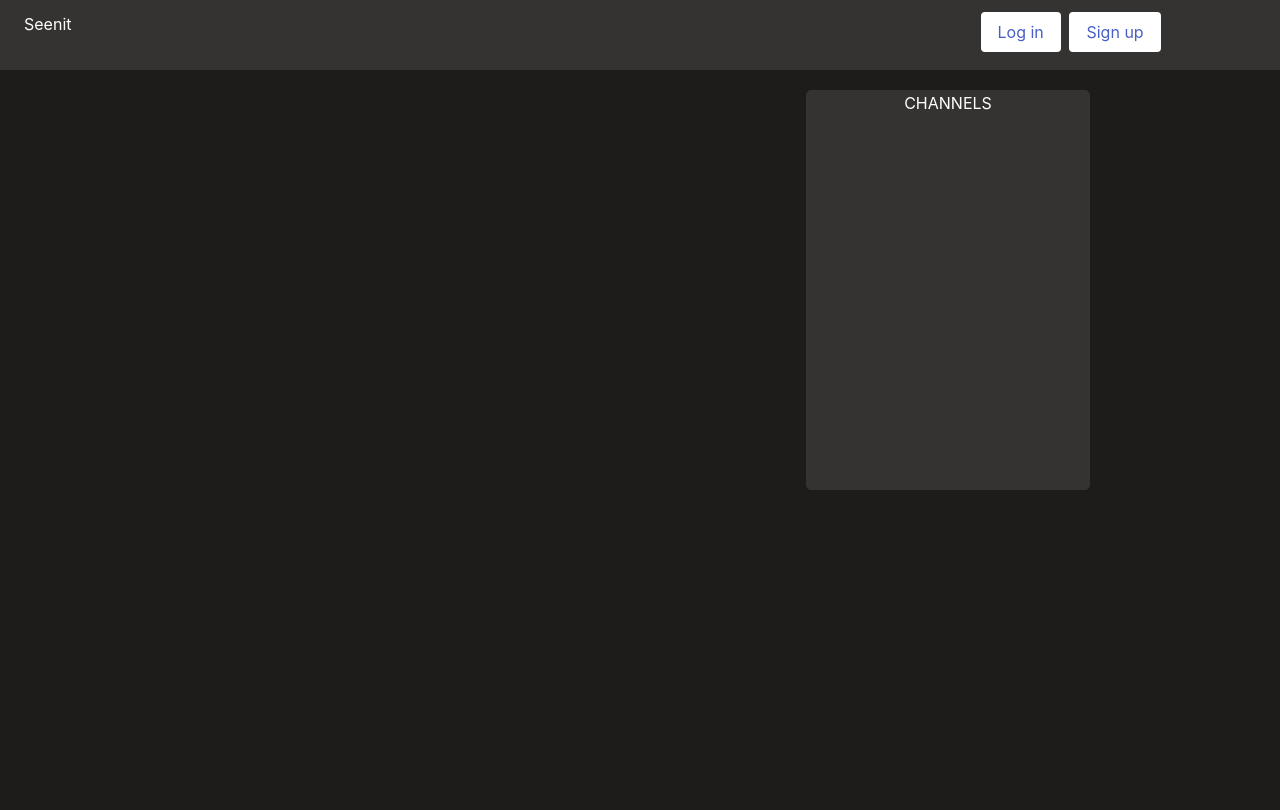
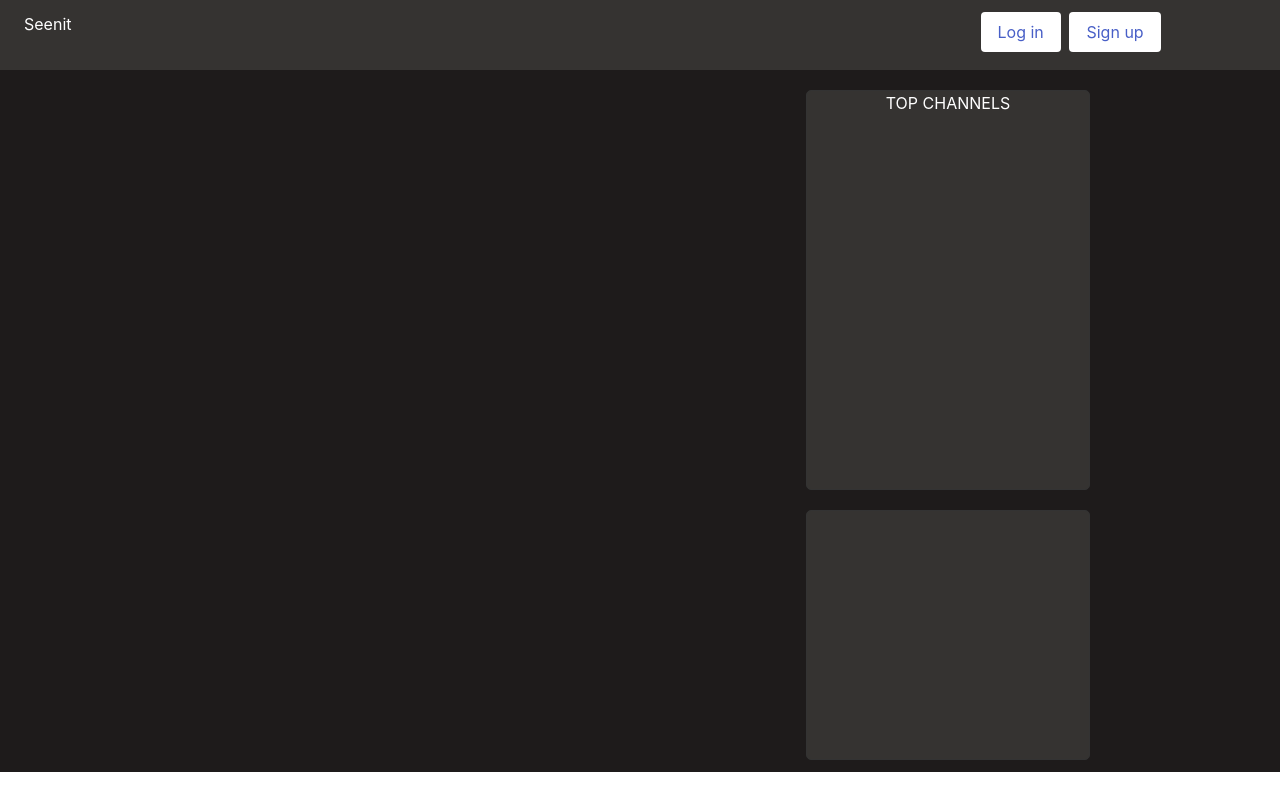
Before and after one commit to CS157A-Team24/Seenit, a React (Create React App) app in the folder client/: page / in a window 1280 px wide. Shown: the top 810 px of the page. Built offline with nearby package versions, Linux system fonts and the light colour scheme; no server answers.

Commit message:
add channel view and other containers and fix bottom margin

```diff
--- a/client/src/GlobalStyles.js
+++ b/client/src/GlobalStyles.js
@@ -3,7 +3,7 @@ import { createGlobalStyle } from 'styled-components';
 const GlobalStyle = createGlobalStyle`
   body {
     background-color: ${props => props.theme.background};
-    min-height: 1000px;
+    padding-bottom: 100px;
   }
 `;
 
--- a/client/src/Routes.js
+++ b/client/src/Routes.js
@@ -1,6 +1,7 @@
 import React from 'react';
 import { Switch, Route } from 'react-router-dom';
 import Home from './views/Home';
+import Channel from './views/Channel';
 // import Login from './views/Login';
 // import Register from './views/Register';
 
@@ -9,6 +10,7 @@ let Routes = () => (
 		<Route exact path="/">
 			<Home />
 		</Route>
+		<Route exact path="/channel" component={Channel}/>
 		{/* <Route exact path="/register" component={Register} /> */}
        		{/* <Route exact path="/login" component={Login} /> */}
 	</Switch>
--- /dev/null
+++ b/client/src/components/ChannelContainers.js
@@ -0,0 +1,17 @@
+import React from 'react';
+
+import DetailContainer from './DetailContainer';
+import ListOfModerators from './ListOfModerators';
+import FooterContainer from './FooterContainer';
+
+const ChannelContainers = () => {
+    return(
+        <div >
+            <DetailContainer/>
+            <ListOfModerators/>
+            <FooterContainer/>
+        </div>
+    )
+}
+
+export default ChannelContainers;
--- a/client/src/components/SupportContainer.js
+++ b/client/src/components/DetailContainer.js
@@ -14,13 +14,13 @@ const Title = styled.h3`
     color: ${props => props.theme.normalText};
 `
 
-const SupportContainer = () => {
+const DetailContainer = () => {
     return (
         <Container>
             <Grid container justify="center">
                 <Grid>
                     <Title>
-                        CHANNELS
+                        CHANNEL DETAILS
                     </Title>
                 </Grid>
             </Grid>
@@ -28,14 +28,4 @@ const SupportContainer = () => {
     )
 }
 
-// const SupportContainer = () =>{
-//     return(
-//         <Grid style={{ height: 400 }} className="post-container">
-//             <Grid>
-
-//             </Grid>
-//         </Grid>
-//     )
-// }
-
-export default SupportContainer;
+export default DetailContainer;
--- /dev/null
+++ b/client/src/components/FooterContainer.js
@@ -0,0 +1,26 @@
+import React from 'react';
+import { Grid } from '@material-ui/core';
+import styled from 'styled-components/macro';
+
+const Container = styled.div`
+    border: 1px solid ${props => props.theme.border};
+    background-color: ${props => props.theme.foreground};
+    border-radius: 5px;
+    margin-top: 20px;
+    height: 250px
+`
+
+
+const FooterContainer = () => {
+    return (
+        <Container>
+            <Grid container justify="center">
+                <Grid>
+
+                </Grid>
+            </Grid>
+        </Container>
+    )
+}
+
+export default FooterContainer;
--- /dev/null
+++ b/client/src/components/HomeContainers.js
@@ -0,0 +1,16 @@
+import React from 'react';
+
+import ListOfChannels from './ListOfChannels';
+import FooterContainer from './FooterContainer';
+
+
+const HomeContainers = () => {
+    return(
+        <div>
+            <ListOfChannels/>
+            <FooterContainer/>
+        </div>
+    )
+}
+
+export default HomeContainers;
--- /dev/null
+++ b/client/src/components/ListOfChannels.js
@@ -0,0 +1,31 @@
+import React from 'react';
+import { Grid } from '@material-ui/core';
+import styled from 'styled-components/macro';
+
+const Container = styled.div`
+    border: 1px solid ${props => props.theme.border};
+    background-color: ${props => props.theme.foreground};
+    border-radius: 5px;
+    margin-top: 20px;
+    height: 400px
+`
+
+const Title = styled.h3`
+    color: ${props => props.theme.normalText};
+`
+
+const ListOfChannels = () => {
+    return (
+        <Container>
+            <Grid container justify="center">
+                <Grid>
+                    <Title>
+                        TOP CHANNELS
+                    </Title>
+                </Grid>
+            </Grid>
+        </Container>
+    )
+}
+
+export default ListOfChannels;
--- /dev/null
+++ b/client/src/components/ListOfModerators.js
@@ -0,0 +1,31 @@
+import React from 'react';
+import { Grid } from '@material-ui/core';
+import styled from 'styled-components/macro';
+
+const Container = styled.div`
+    border: 1px solid ${props => props.theme.border};
+    background-color: ${props => props.theme.foreground};
+    border-radius: 5px;
+    margin-top: 20px;
+    height: 400px
+`
+
+const Title = styled.h3`
+    color: ${props => props.theme.normalText};
+`
+
+const ListOfModerators = () => {
+    return (
+        <Container>
+            <Grid container justify="center">
+                <Grid>
+                    <Title>
+                        MODERATORS
+                    </Title>
+                </Grid>
+            </Grid>
+        </Container>
+    )
+}
+
+export default ListOfModerators;
--- a/client/src/components/SupportList.js
+++ /dev/null
@@ -1,13 +0,0 @@
-import React from 'react';
-
-import SupportContainer from './SupportContainer';
-
-const SuportList = () => {
-    return(
-        <div >
-            <SupportContainer/>
-        </div>
-    )
-}
-
-export default SuportList;
--- /dev/null
+++ b/client/src/views/Channel.js
@@ -0,0 +1,56 @@
+import React, { useEffect } from 'react';
+import { connect } from 'react-redux';
+import { requestPosts } from '../actions/Post';
+import { Grid } from '@material-ui/core';
+import styled from 'styled-components/macro';
+
+import PostList from '../components/PostList';
+import ChannelContainers from '../components/ChannelContainers';
+
+const CenterContainer = styled.div`
+	width: 900px;
+`
+const test = "https://streamlays.com/wp-content/uploads/2017/03/Preview-Hexa-YouTube-Banner-Red.jpg";
+const test2 = "http://www.siliconbeat.com/wp-content/uploads/2015/09/GoogleNewLogo.png";
+
+const Banner = styled.div`
+    height: 250px;
+    width: auto;
+    background-image: url(${(props) => props.url || test2});
+    background-size: cover;
+    background-repeat: no-repeat;
+`
+
+
+const Home = ({ post, requestPosts }) => {
+
+	useEffect(() => {
+		requestPosts();
+	}, [requestPosts]);
+
+	return (
+        <div>
+            <Banner url={test}/>
+            <Grid container direction="row" justify="center">
+                <CenterContainer>
+                    <Grid container direction="row" justify="center" alignItems="flex-start" spacing={3} style={{marginBottom: 0}}>
+                        <Grid item xs={8}>
+                            <PostList post={post} />
+                        </Grid>
+                        <Grid item xs={4}>
+                            <ChannelContainers />
+                        </Grid>
+                    </Grid>
+                </CenterContainer>
+            </Grid>
+        </div>
+	);
+};
+
+const mapStateToProps = state => ({
+	post: state.post
+});
+
+const mapDispatchToProps = { requestPosts };
+
+export default connect(mapStateToProps, mapDispatchToProps)(Home);
--- a/client/src/views/Home.js
+++ b/client/src/views/Home.js
@@ -5,7 +5,7 @@ import { Grid } from '@material-ui/core';
 import styled from 'styled-components/macro';
 
 import PostList from '../components/PostList';
-import SupportList from '../components/SupportList';
+import HomeContainers from '../components/HomeContainers';
 
 const CenterContainer = styled.div`
 	width: 900px;
@@ -20,12 +20,12 @@ const Home = ({ post, requestPosts }) => {
 	return (
 		<Grid container direction="row" justify="center">
 			<CenterContainer>
-				<Grid container direction="row" justify="center" alignItems="flex-start" spacing={3}>
+				<Grid container direction="row" justify="center" alignItems="flex-start" spacing={3} style={{marginBottom: 0}}>
 					<Grid item xs={8}>
 						<PostList post={post} />
 					</Grid>
 					<Grid item xs={4}>
-						<SupportList />
+						<HomeContainers />
 					</Grid>
 				</Grid>
 			</CenterContainer>
```
Also changed, not shown: client/src/index.css (line endings or trailing spaces).
